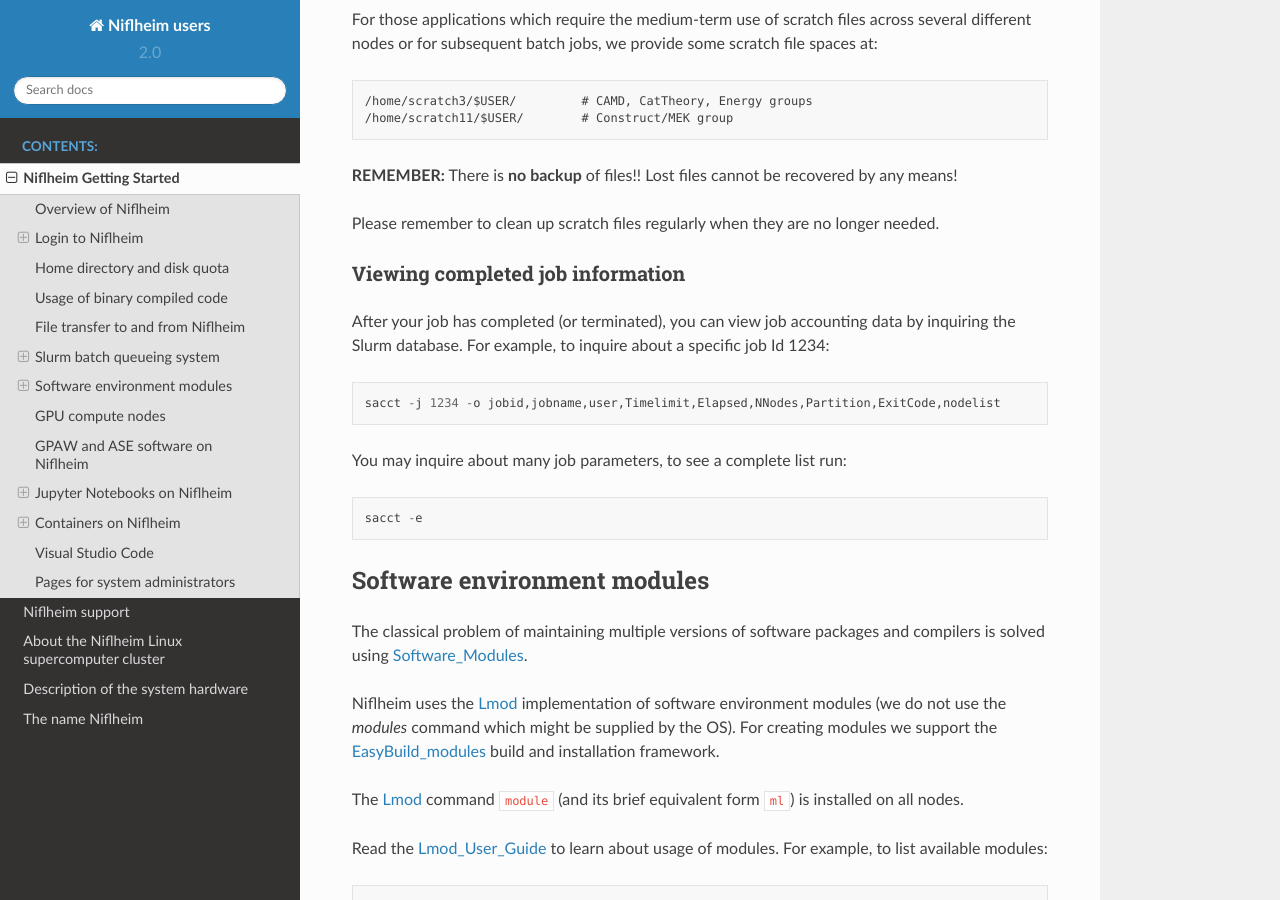
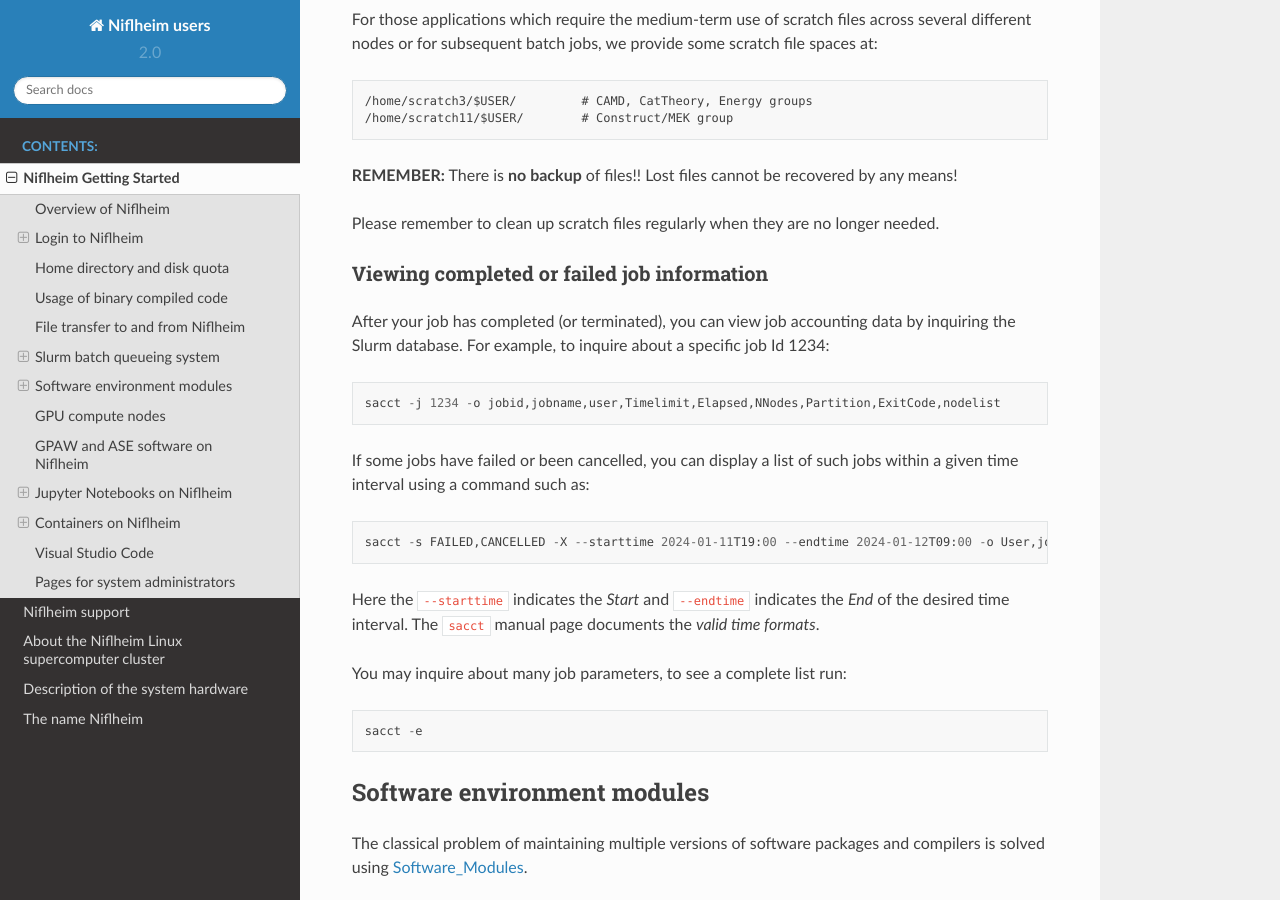
Before and after one commit to OleHolmNielsen/Niflheim_users, a Sphinx documentation site: the page built from docs/Niflheim_Getting_Started.rst, in a window 1280 px wide and 900 px high, scrolled down 11581 px. Built offline with Sphinx 7.4.7 and the Read the Docs theme 2.0.0, drawn with Linux system fonts in a browser that asks for light colours.

Commit message:
Add sacct -s FAILED,CANCELLED example

```diff
--- a/docs/Niflheim_Getting_Started.rst
+++ b/docs/Niflheim_Getting_Started.rst
@@ -592,13 +592,20 @@ Lost files cannot be recovered by any means!
 
 Please remember to clean up scratch files regularly when they are no longer needed.
 
-Viewing completed job information
----------------------------------
+Viewing completed or failed job information
+--------------------------------------------
 
 After your job has completed (or terminated), you can view job accounting data by inquiring the Slurm database.
 For example, to inquire about a specific job Id 1234::
 
   sacct -j 1234 -o jobid,jobname,user,Timelimit,Elapsed,NNodes,Partition,ExitCode,nodelist
+
+If some jobs have failed or been cancelled, you can display a list of such jobs within a given time interval using a command such as::
+
+  sacct -s FAILED,CANCELLED -X --starttime 2024-01-11T19:00 --endtime 2024-01-12T09:00 -o User,jobid,jobname%40,partition,State,ExitCode
+
+Here the ``--starttime`` indicates the *Start* and ``--endtime`` indicates the *End* of the desired time interval.
+The ``sacct`` manual page documents the *valid time formats*.
 
 You may inquire about many job parameters, to see a complete list run::
 
```
